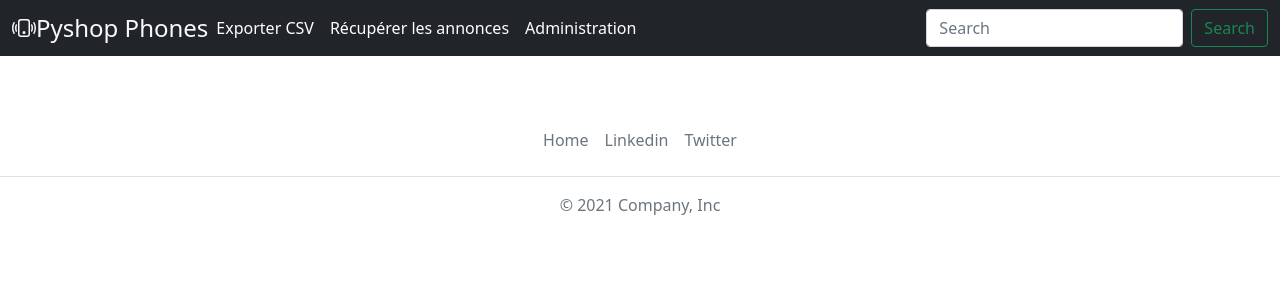
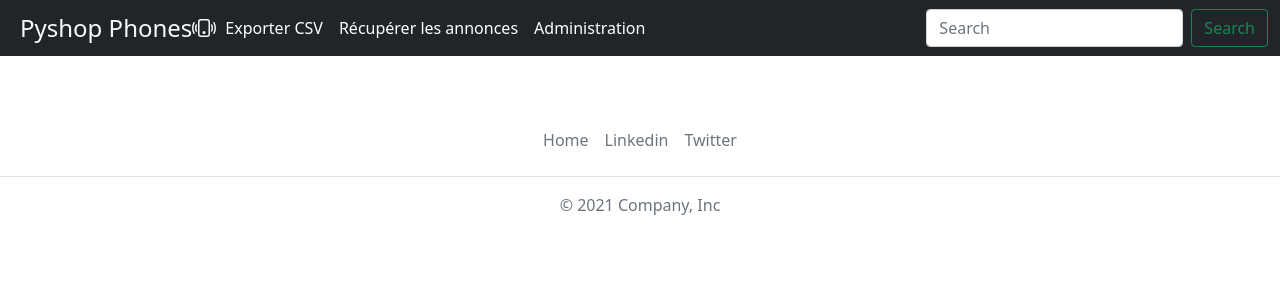
Before and after one commit to Mustaphaf15/Pyshop, a Django app: page / in a window 1280 px wide. Shown: the top 300 px of the page. Run offline with Django 4.2, Linux system fonts and the light colour scheme; data that the repository does not hold is empty; some libraries are stand-ins or nearby versions.

```diff
--- a/templates/_header.html
+++ b/templates/_header.html
@@ -2,13 +2,16 @@
 <header>
   <nav class="navbar navbar-expand-md navbar-dark fixed-top bg-dark">
     <div class="container-fluid">
+        <div class="ms-2">
             <a href="{% url 'home' %}" class="d-flex align-items-center text-light text-decoration-none">
+                <span class="fs-4">Pyshop Phones  </span>
                 <svg xmlns="http://www.w3.org/2000/svg" width="24" height="24" fill="currentColor" class="bi bi-phone-vibrate" viewBox="0 0 16 16">
                     <path d="M10 3a1 1 0 0 1 1 1v8a1 1 0 0 1-1 1H6a1 1 0 0 1-1-1V4a1 1 0 0 1 1-1h4zM6 2a2 2 0 0 0-2 2v8a2 2 0 0 0 2 2h4a2 2 0 0 0 2-2V4a2 2 0 0 0-2-2H6z"/>
                     <path d="M8 12a1 1 0 1 0 0-2 1 1 0 0 0 0 2zM1.599 4.058a.5.5 0 0 1 .208.676A6.967 6.967 0 0 0 1 8c0 1.18.292 2.292.807 3.266a.5.5 0 0 1-.884.468A7.968 7.968 0 0 1 0 8c0-1.347.334-2.619.923-3.734a.5.5 0 0 1 .676-.208zm12.802 0a.5.5 0 0 1 .676.208A7.967 7.967 0 0 1 16 8a7.967 7.967 0 0 1-.923 3.734.5.5 0 0 1-.884-.468A6.967 6.967 0 0 0 15 8c0-1.18-.292-2.292-.807-3.266a.5.5 0 0 1 .208-.676zM3.057 5.534a.5.5 0 0 1 .284.648A4.986 4.986 0 0 0 3 8c0 .642.12 1.255.34 1.818a.5.5 0 1 1-.93.364A5.986 5.986 0 0 1 2 8c0-.769.145-1.505.41-2.182a.5.5 0 0 1 .647-.284zm9.886 0a.5.5 0 0 1 .648.284C13.855 6.495 14 7.231 14 8c0 .769-.145 1.505-.41 2.182a.5.5 0 0 1-.93-.364C12.88 9.255 13 8.642 13 8c0-.642-.12-1.255-.34-1.818a.5.5 0 0 1 .283-.648z"/>
                 </svg>
-            <span class="fs-4">Pyshop Phones</span>
             </a>
+        </div>
+        <div class="vr"></div>
         <button class="navbar-toggler collapsed" type="button" data-bs-toggle="collapse" data-bs-target="#navbarCollapse" aria-controls="navbarCollapse" aria-expanded="false" aria-label="Toggle navigation">
             <span class="navbar-toggler-icon"></span>
         </button>
```
Lines whose indentation alone changed are shown as unchanged.
